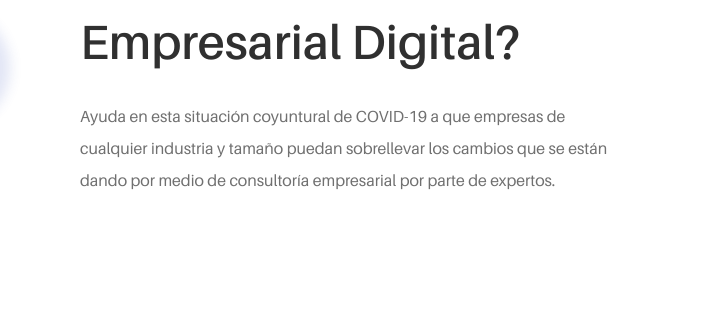
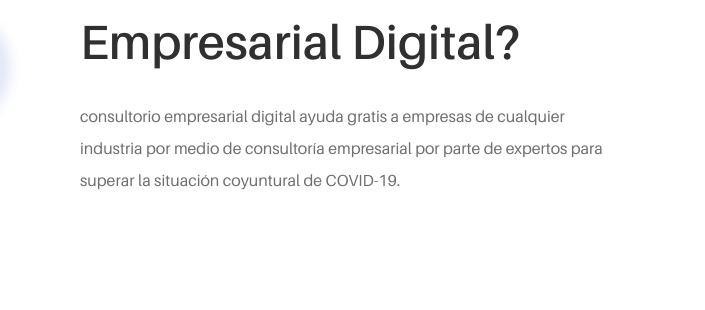
Before and after one commit to fideliodigital/consultorio, a website: page index.html in a window 1280 px wide. Shown: the part 997-1307 px from the top of the page, 575-1280 px from the left. Drawn offline with Linux system fonts and the light colour scheme; files whose address does not match are found by name.

Commit message:
qué es actualizado

```diff
--- a/index.html
+++ b/index.html
@@ -232,7 +232,7 @@
                 <div class="col-12 col-md-6">
                     <div class="about-us-content mb-80">
                         <h2>¿Qué es el Consultorio Empresarial Digital?</h2>
-                        <p>Ayuda en esta situación coyuntural de COVID-19 a que empresas de cualquier industria y tamaño puedan sobrellevar los cambios que se están dando por medio de consultoría empresarial por parte de expertos.</p>
+                        <p>consultorio empresarial digital ayuda gratis a empresas de cualquier industria por medio de consultoría empresarial por parte de expertos para superar la situación coyuntural de COVID-19.</p>
 
                     </div>
                 </div>
```
